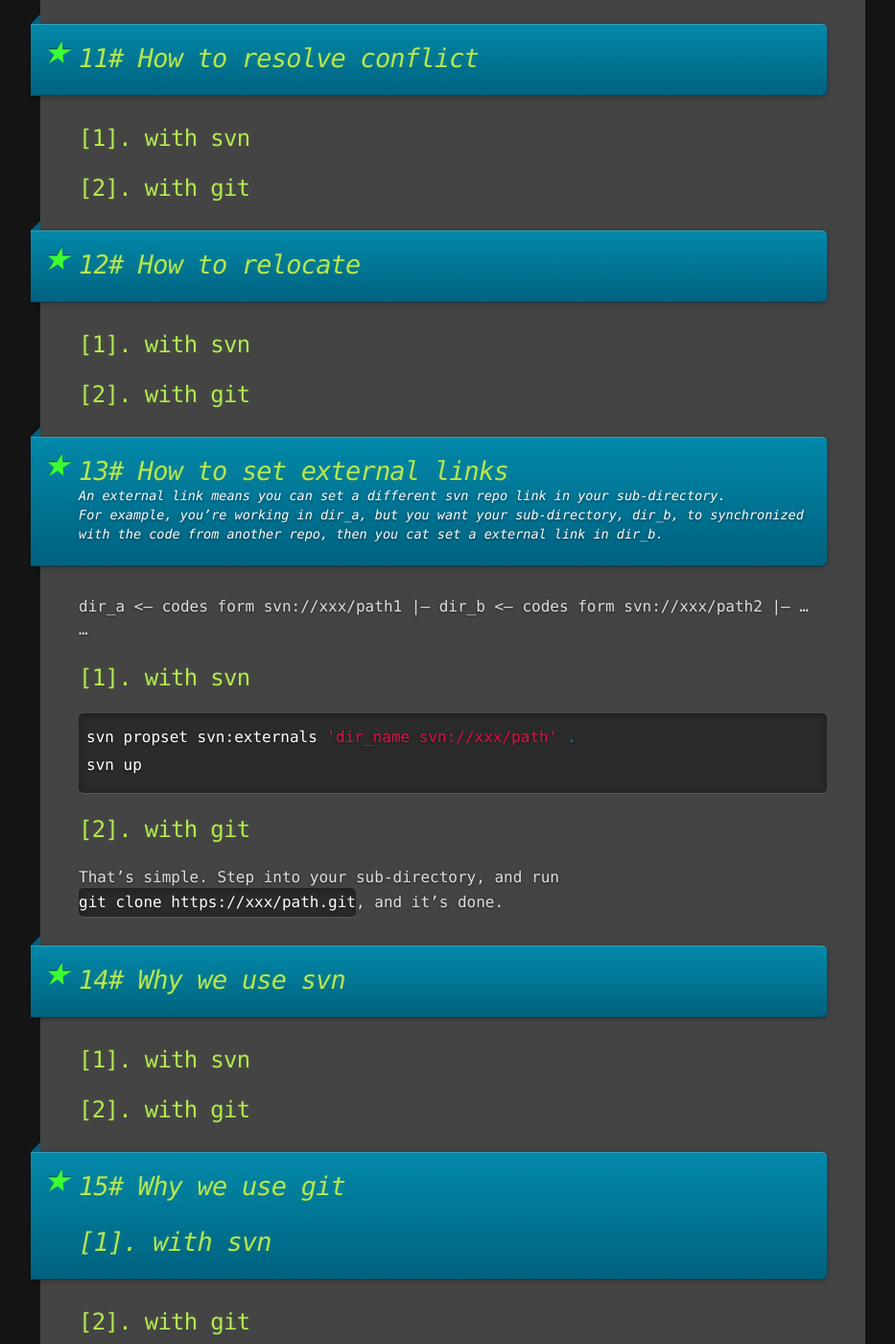
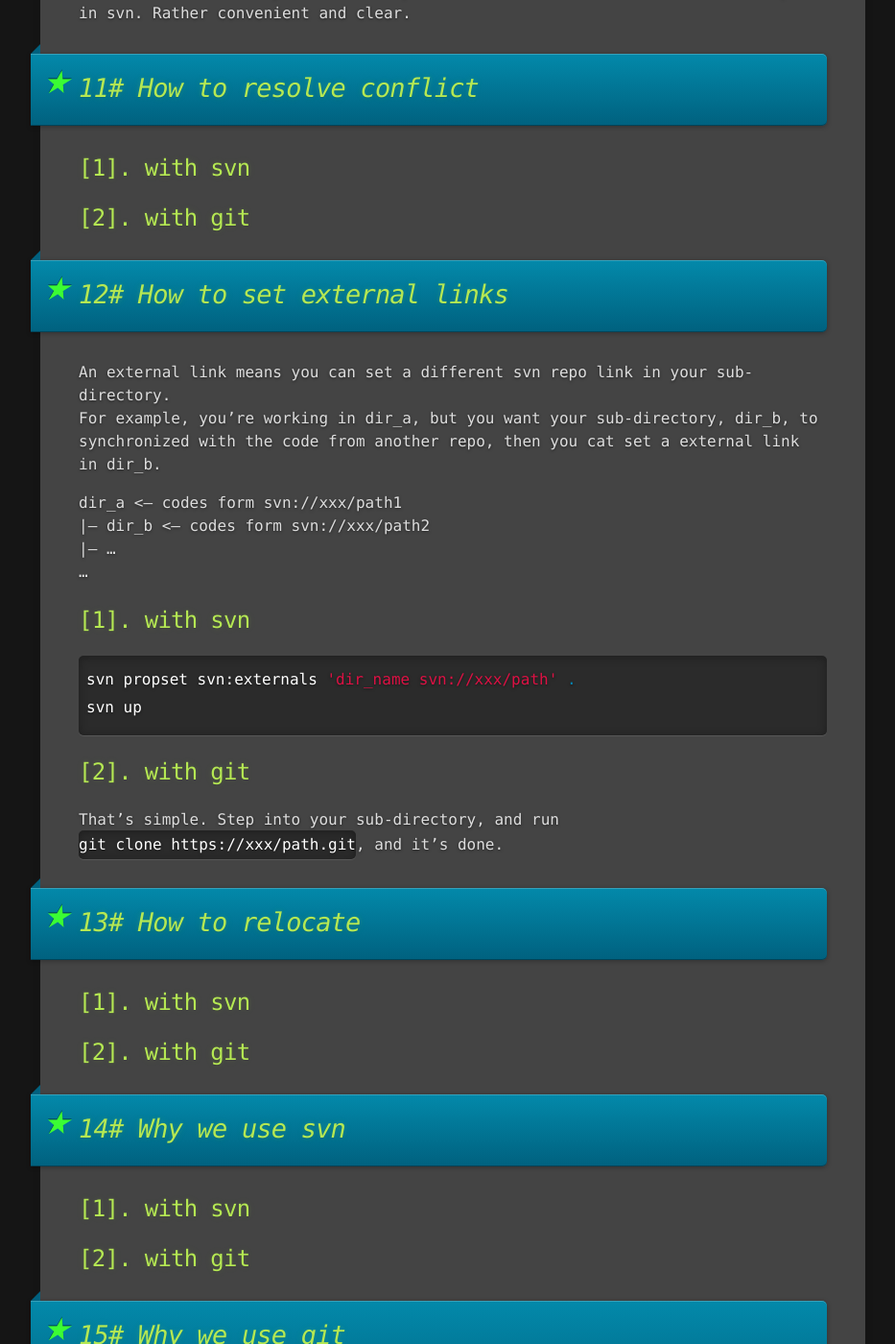
Before and after one commit to jsongo/jsongo.github.io, a Jekyll site: the page built from _posts/2015-06-22-svn-git-summary.markdown, in a window 1280 px wide and 1400 px high, scrolled down 10696 px. Shown: the whole window at 96% size, without its empty margins (18-951 px from the left). Built offline with Jekyll 4.4.1, drawn with Linux system fonts in a browser that asks for light colours; comment, search, counter and statistics services are not loaded; some of the changed lines change nothing that is shown.

Commit message:
Update 2015-06-22-svn-git-summary.markdown

```diff
--- a/_posts/2015-06-22-svn-git-summary.markdown
+++ b/_posts/2015-06-22-svn-git-summary.markdown
@@ -285,6 +285,7 @@ git checkout -b newBrach origin/master
 <a id="sec9"></a>
 
 > ## 9# Remote operation
+
 Actually, svn doesn't seperate what remote or local operation is. As the old saying goes, it's the same.
 
 ## [1]. with svn
@@ -357,15 +358,8 @@ Excellent. It's really a rollback operation instead of several different steps i
 
 <a id="sec12"></a>
 
-> ## 12# How to relocate
+> ## 12# How to set external links
 
-## [1]. with svn
-
-## [2]. with git
-
-<a id="sec13"></a>
-
-> ## 13# How to set external links
 An external link means you can set a different svn repo link in your sub-directory.
 For example, you're working in dir_a, but you want your sub-directory, dir_b, to synchronized with the code from another repo, then you cat set a external link in dir_b.
 
@@ -383,6 +377,14 @@ svn up
 ## [2]. with git
 That's simple. Step into your sub-directory, and run `git clone https://xxx/path.git`, and it's done.
 
+<a id="sec13"></a>
+
+> ## 13# How to relocate
+
+## [1]. with svn
+
+## [2]. with git
+
 <a id="sec14"></a>
 
 > ## 14# Why we use svn
```
